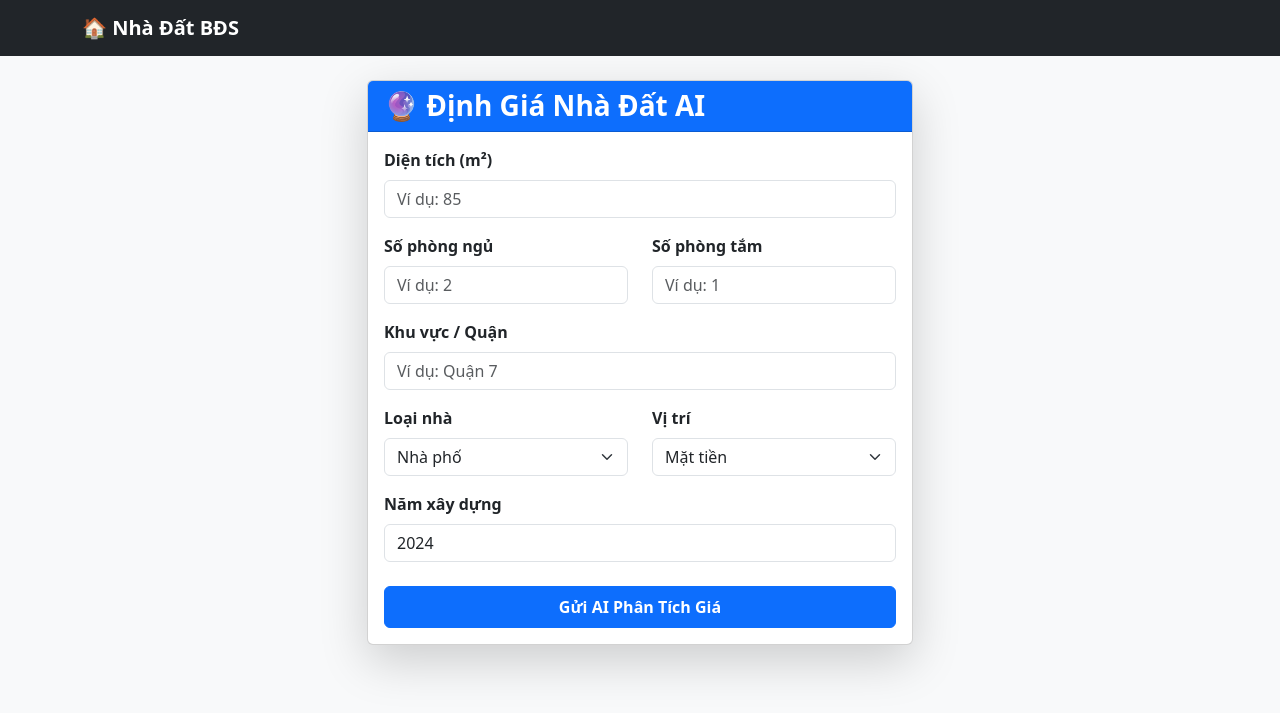
After one commit to YUH-2006/House, a Django app: page /predict/ in a window 1280 px wide. The commit adds this page. Shown: the top 713 px of the page. Run offline with Django 5.2, Linux system fonts and the light colour scheme.

Commit message:
Update prediction forms, add year input, standardize property types, and retrain model

```diff
--- /dev/null
+++ b/properties/templates/properties/predict.html
@@ -0,0 +1,80 @@
+<!doctype html>
+<html lang="vi">
+
+<head>
+  <meta charset="UTF-8" />
+  <meta name="viewport" content="width=device-width, initial-scale=1.0" />
+  <title>Định Giá Nhà Đất - AI</title>
+  <link href="https://cdn.jsdelivr.net/npm/bootstrap@5.3.0/dist/css/bootstrap.min.css" rel="stylesheet" />
+</head>
+
+<body class="bg-light">
+  <nav class="navbar navbar-expand-lg navbar-dark bg-dark mb-4">
+    <div class="container">
+      <a class="navbar-brand fw-bold" href="/">🏠 Nhà Đất BĐS</a>
+    </div>
+  </nav>
+
+  <div class="container mb-5">
+    <div class="row justify-content-center">
+      <div class="col-md-6">
+        <div class="card shadow-lg">
+          <div class="card-header bg-primary text-white">
+            <h3 class="m-0 fw-bold">🔮 Định Giá Nhà Đất AI</h3>
+          </div>
+          <div class="card-body">
+            <form action="/predict/" method="POST">
+              {% csrf_token %}
+              <div class="mb-3">
+                <label class="form-label fw-bold">Diện tích (m²)</label>
+                <input type="number" name="dien_tich" class="form-control" placeholder="Ví dụ: 85" required />
+              </div>
+              <div class="row mb-3">
+                <div class="col">
+                  <label class="form-label fw-bold">Số phòng ngủ</label>
+                  <input type="number" name="so_phong_ngu" class="form-control" placeholder="Ví dụ: 2" required />
+                </div>
+                <div class="col">
+                  <label class="form-label fw-bold">Số phòng tắm</label>
+                  <input type="number" name="so_phong_tam" class="form-control" placeholder="Ví dụ: 1" required />
+                </div>
+              </div>
+              <div class="mb-3">
+                <label class="form-label fw-bold">Khu vực / Quận</label>
+                <input type="text" name="khu_vuc" class="form-control" placeholder="Ví dụ: Quận 7" required />
+              </div>
+              <div class="row mb-3">
+                <div class="col">
+                  <label class="form-label fw-bold">Loại nhà</label>
+                  <select name="loai_nha" class="form-select">
+                    <option value="Nhà phố">Nhà phố</option>
+                    <option value="Chung cư">Chung cư</option>
+                    <option value="Biệt thự">Biệt thự</option>
+                    <option value="Đất nền">Đất nền</option>
+                  </select>
+                </div>
+                <div class="col">
+                  <label class="form-label fw-bold">Vị trí</label>
+                  <select name="vi_tri" class="form-select">
+                    <option value="Mặt tiền">Mặt tiền</option>
+                    <option value="Trong ngõ">Trong hẻm / ngõ</option>
+                  </select>
+                </div>
+              </div>
+              <div class="mb-4">
+                <label class="form-label fw-bold">Năm xây dựng</label>
+                <input type="number" name="nam_xay_dung" class="form-control" placeholder="Ví dụ: 2020" min="1990"
+                  max="2026" value="2024" required />
+              </div>
+              <button type="submit" class="btn btn-primary w-100 fw-bold py-2">
+                Gửi AI Phân Tích Giá
+              </button>
+            </form>
+          </div>
+        </div>
+      </div>
+    </div>
+  </div>
+</body>
+
+</html>
--- a/properties/views.py
+++ b/properties/views.py
@@ -142,10 +142,11 @@ def get_dataset_reply(user_message):
     text = user_message.lower()
     dien_tich = None
     so_phong_ngu = 2
+    so_phong_tam = 1
     khu_vuc = 'Hà Nội'
     loai_nha = 'Nhà phố'
     vi_tri = 'Mặt tiền'
-    nam_xay_dung = 2026
+    nam_xay_dung = 2024
 
     # Giải thích: cố gắng trích xuất vài thông số từ câu hỏi
     import re
@@ -157,6 +158,10 @@ def get_dataset_reply(user_message):
     if pn_match:
         so_phong_ngu = min(int(pn_match.group(1)), 8)
 
+    pt_match = re.search(r'(\d+)\s*(phòng tắm|pt|toilet|wc)', text)
+    if pt_match:
+        so_phong_tam = min(int(pt_match.group(1)), 6)
+
     if 'hcm' in text or 'hồ chí minh' in text or 'sài gòn' in text:
         khu_vuc = 'Hồ Chí Minh'
     elif 'hà nội' in text or 'hn' in text:
@@ -164,9 +169,14 @@ def get_dataset_reply(user_message):
     elif 'đà nẵng' in text:
         khu_vuc = 'Đà Nẵng'
 
-    if 'chung cư' in text or 'căn hộ' in text:
-        loai_nha = 'Chung cư/Phòng trọ'
-    elif 'nhà phố' in text or 'nhà' in text:
+    # Chuẩn hóa loai_nha giống như train_bot.py
+    if any(keyword in text for keyword in ['chung cư', 'căn hộ', 'phòng trọ']):
+        loai_nha = 'Chung cư'
+    elif any(keyword in text for keyword in ['biệt thự', 'nhà liền kề']):
+        loai_nha = 'Biệt thự'
+    elif any(keyword in text for keyword in ['đất']):
+        loai_nha = 'Đất nền'
+    elif any(keyword in text for keyword in ['nhà phố', 'nhà']):
         loai_nha = 'Nhà phố'
 
     if 'mặt tiền' in text:
@@ -174,13 +184,23 @@ def get_dataset_reply(user_message):
     elif 'ngõ' in text or 'hẻm' in text:
         vi_tri = 'Trong ngõ'
 
+    # Trích xuất năm xây dựng
+    year_match = re.search(r'(năm\s*xây\s*dựng|xây\s*dựng|năm)\s*(\d{4})', text)
+    if year_match:
+        nam_xay_dung = int(year_match.group(2))
+    else:
+        # Nếu không có, thử tìm số 4 chữ số trong khoảng 1990-2026
+        year_match2 = re.search(r'(\b(199\d|20[012]\d)\b)', text)
+        if year_match2:
+            nam_xay_dung = int(year_match2.group(1))
+
     if dien_tich is None:
         return None
 
     df = pd.DataFrame([{
         'dien_tich': dien_tich,
         'so_phong_ngu': so_phong_ngu,
-        'so_phong_tam': 1,
+        'so_phong_tam': so_phong_tam,
         'khu_vực': khu_vuc,
         'loai_nha': loai_nha,
         'vi_tri': vi_tri,
```
Also changed, not shown: check_csvs.py (added, +33 -0 lines), check_unique_values.py (added, +21 -0 lines), inspect_dataset.py (+7 -0 lines), properties/templates/properties/home.html (+88 -220 lines), test_predict.py (+8 -0 lines), train_bot.py (+34 -10 lines).
